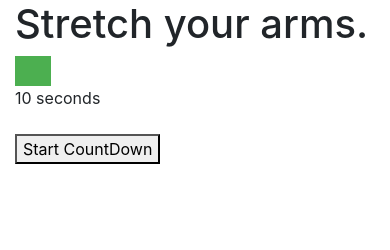
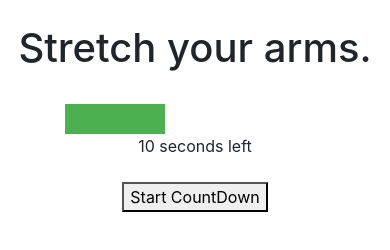
Before and after one commit to hanbanana/stretch-break-time, a website: page assets/index.html in a window 390 px wide. Drawn offline with nearby package versions, Linux system fonts and the light colour scheme.

Commit message:
add file2

```diff
--- a/assets/app.js
+++ b/assets/app.js
@@ -22,7 +22,7 @@ $(document).ready(function () {
     var seconds = document.getElementById("countdown").textContent;
     var countdown = setInterval(function() {
         seconds--;
-        (seconds == 1) ? document.getElementById("plural").textContent = "": document.getElementById("plural").textContent = "s";
+        // (seconds == 1) ? document.getElementById("plural").textContent = "": document.getElementById("plural").textContent = "s";
         document.getElementById("countdown").textContent = seconds;
         if (seconds <= 0) clearInterval(countdown);
     }, 1000);
--- a/assets/index.html
+++ b/assets/index.html
@@ -29,22 +29,19 @@
 </head>
 
 <body>
-    <div class='container'>
+    <div class='container text-center'>
+        <br>
         <h1>Stretch your arms.</h1>
+        <br>
+        <div id="myBar1">
+            <div id="myProgress"></div>
+        </div>
 
-        <div id="myBar1">
-        <div id="myProgress">
-                <div id="myBar"></div>
-              </div>
-</div>
-
-
-<span id="countdown">10</span> second<span id="plural">s</span>
-<br><br>
+        <span id="countdown">10</span> second<span id="plural">s left</span>
+        <br><br>
         <button id="start" onclick="start_countdown()">Start CountDown</button>
-
-
-
+    </div>
+    </div>
 
     </div>
 
--- a/assets/style.css
+++ b/assets/style.css
@@ -9,8 +9,11 @@
 }
 
 #myBar1 {
-  width: 10%;
+  width: 100px;
   background-color: #ddd;
+  margin-left: auto;
+  margin-right: auto;
+
 }
 
   .footer {
@@ -22,3 +25,14 @@
     color: black;
     text-align: center;
   }
+
+
+
+  @media only screen and (max-width: 600px) {
+
+    #myBar1 {
+      margin-left: 50px;
+      margin-right: 50px;
+    }
+
+};
```
